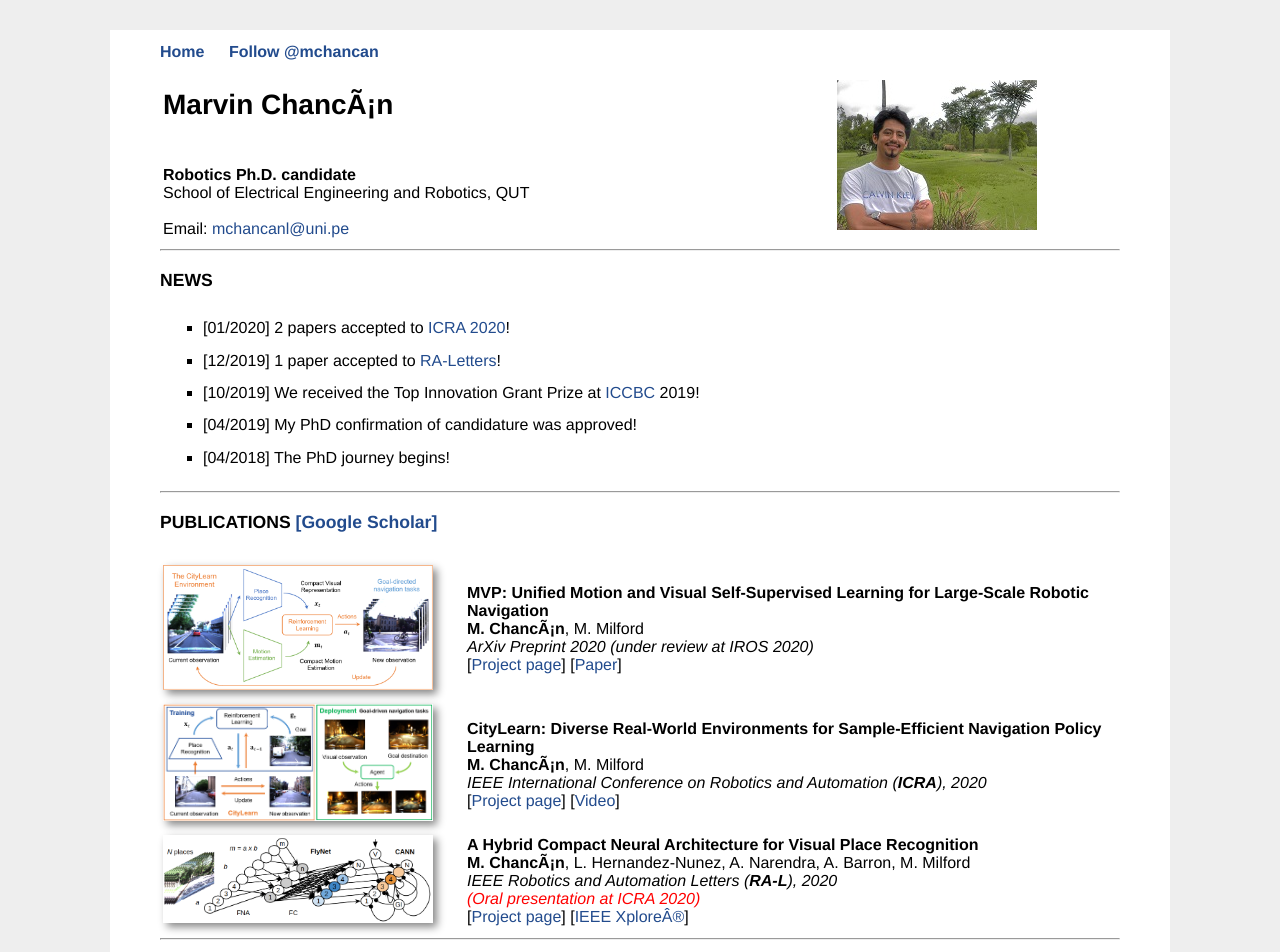
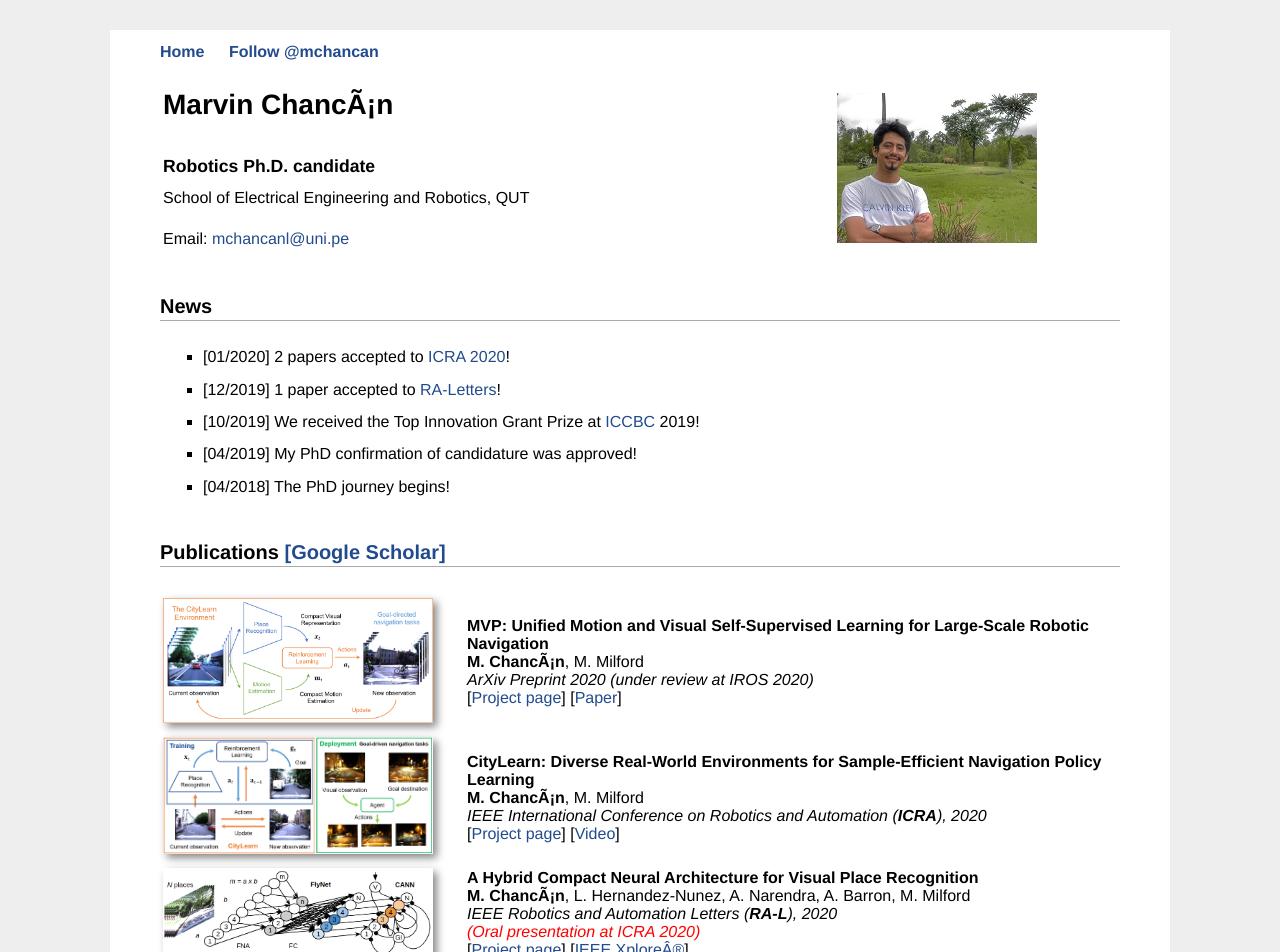
Before and after one commit to mchancan/mchancan.github.io, a Jekyll site: the page built from index.html, in a window 1280 px wide and 1400 px high. Shown: the top 952 px of the window. Built offline with Jekyll 4.4.1, drawn with Linux system fonts in a browser that asks for light colours; comment, search, counter and statistics services are not loaded; some of the changed text lies outside the part shown.

Commit message:
Update index.html

```diff
--- a/index.html
+++ b/index.html
@@ -8,15 +8,17 @@ title: MV
 		<tr>
 			<td width="670">
 				<div id="toptitle">
-					<h1>Marvin Chancán<h1>
+					<h1>Marvin Chancán</h1>
 				</div>
 
-				<b>Robotics Ph.D. candidate</b></br>
-				School of Electrical Engineering and Robotics, QUT </br>
-				</br>
-				Email: <a href="mailto:mchancanl@uni.pe">mchancanl@uni.pe</a>
-				<!--<a href="https://github.com/mchancan">[GitHub]</a>
-				<a href="https://twitter.com/mchancan">[Twitter]</a>-->
+				<h3>Robotics Ph.D. candidate</h3>
+				<p>
+				    School of Electrical Engineering and Robotics, QUT </br>
+				    </br>
+				    Email: <a href="mailto:mchancanl@uni.pe">mchancanl@uni.pe</a>
+				    <!--<a href="https://github.com/mchancan">[GitHub]</a>
+				    <a href="https://twitter.com/mchancan">[Twitter]</a>-->
+				</p>
 			</td>
 			<td>
 				<img padding="0px 20px 15px 0px" src="images/mc.jpg"  width="200" height="inherit" border="1px" alt=""></br>
@@ -25,10 +27,8 @@ title: MV
 	</tbody>
 </table>
 
-<hr>
-<h3>NEWS</h3>
+<h2>News</h2>
 <table>
-<tr>
 <td>
 <ul>
 <li>
@@ -51,8 +51,7 @@ title: MV
 </tr>
 </table>
 
-<hr>
-<h3>PUBLICATIONS <a href="https://scholar.google.com/citations?user=iK7xhJ4AAAAJ&hl=en">[Google Scholar]</a> </h3>
+<h2>Publications <a href="https://scholar.google.com/citations?user=iK7xhJ4AAAAJ&hl=en">[Google Scholar]</a> </h2>
 <table width="100%">
 	<tbody>
 	<tr>
@@ -105,8 +104,7 @@ title: MV
 	</tbody>
 </table>
 
-<hr>
-<h3>POSTER</h3>
+<h2>Poster</h2>
 <table width="100%">
 	<tr>
 		<td width="300">
@@ -122,8 +120,7 @@ title: MV
 	</tr>
 </table>
 
-<hr>
-<h3>HONORS & AWARDS</h3>
+<h2>Honors & Awards</h2>
 <table style="border-spacing:2px">
 	<tbody>
 	<tr>
@@ -144,7 +141,6 @@ title: MV
 	</tbody>
 </table>
 
-<hr>
 <h2>Experience</h2>
 <ul>
 	<li>
```
